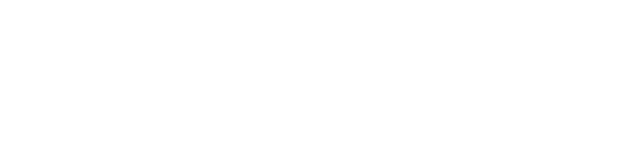
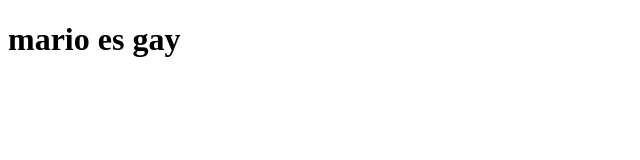
Before and after one commit to BranSSS-class/prueba, a plain HTML site: page index.html in a window 1280 px wide. Shown: the whole page, without its empty margins (0-640 px from the left). Drawn offline with Linux system fonts and the light colour scheme.

Commit message:
comentario xd

```diff
--- a/index.html
+++ b/index.html
@@ -3,9 +3,9 @@
 <head>
     <meta charset="UTF-8">
     <meta name="viewport" content="width=device-width, initial-scale=1.0">
-    <title>Titutlos</title>
+    <title>Titulos</title>
 </head>
 <body>
-
+    <h1>mario es gay</h1>
 </body>
 </html>
```
